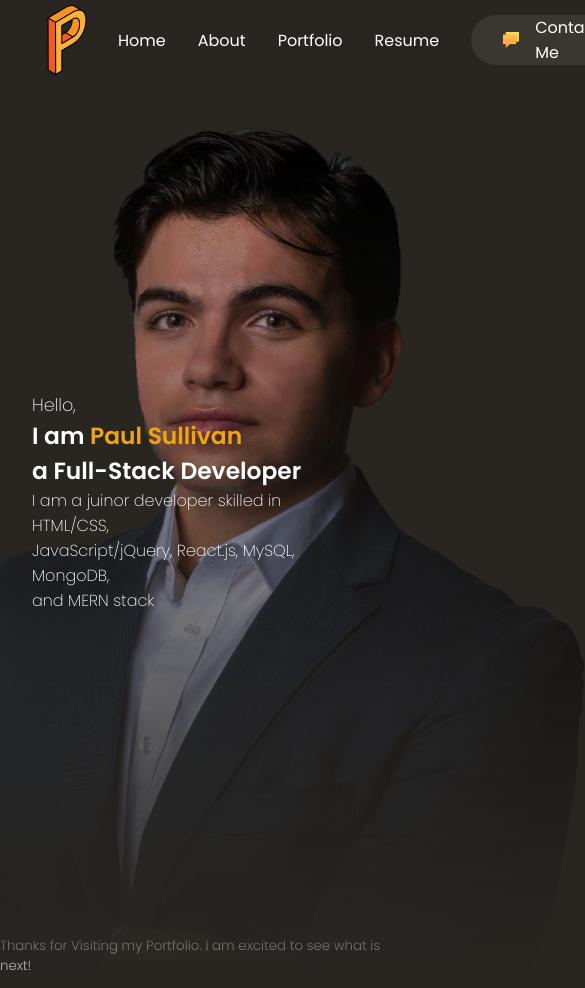
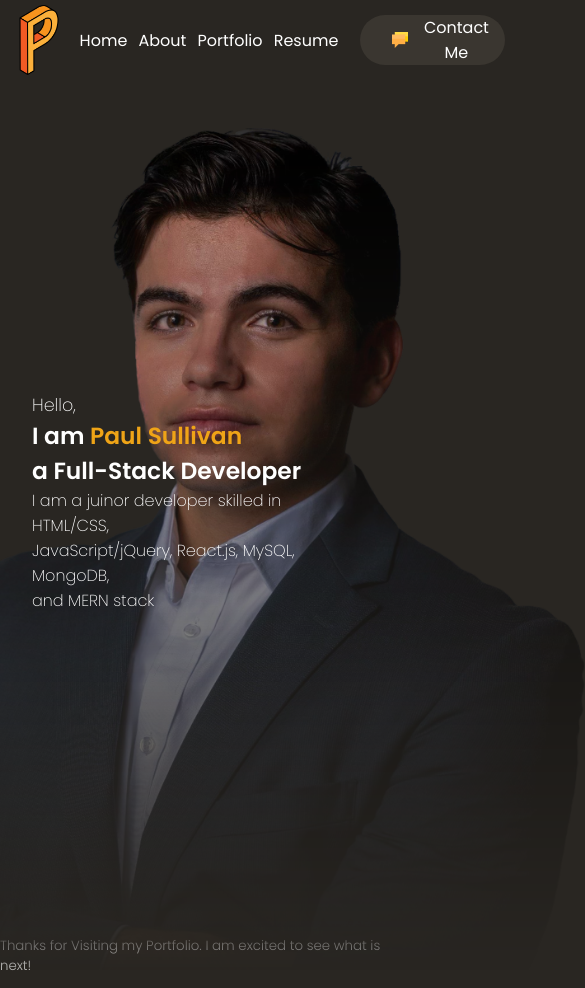
Before and after one commit to pauljsully/Mod20-ReactPortfolio, a React (Create React App) app: page / in a window 390 px wide. Shown: the top 988 px of the page, 585 px wide, since content can reach past the window. Built offline with nearby package versions, Linux system fonts and the light colour scheme.

Commit message:
responsiveness

```diff
--- a/src/components/navbar/navbar.css
+++ b/src/components/navbar/navbar.css
@@ -70,3 +70,15 @@
     font-weight: 500;
     text-decoration: none;
 }
+
+@media only screen and (max-width: 600px) {
+    .navbar {
+        padding: 0.25rem; /* Adjust padding for smaller screens */
+
+        text-align: center; /* Center text */
+    }
+
+    .menulistitem {
+        margin: 0.35rem;
+    }
+}
```
